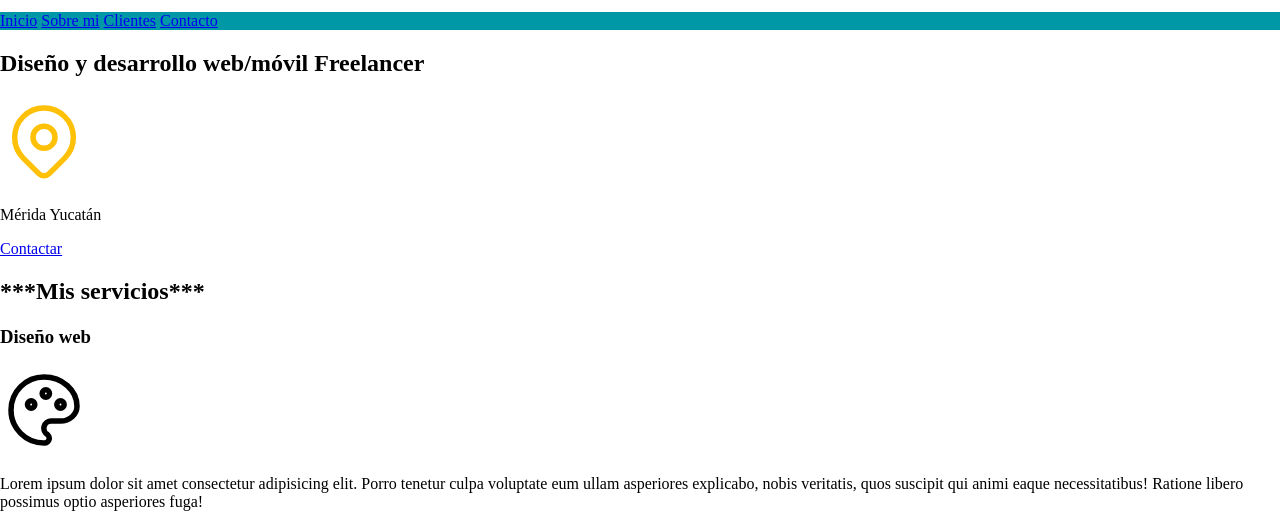
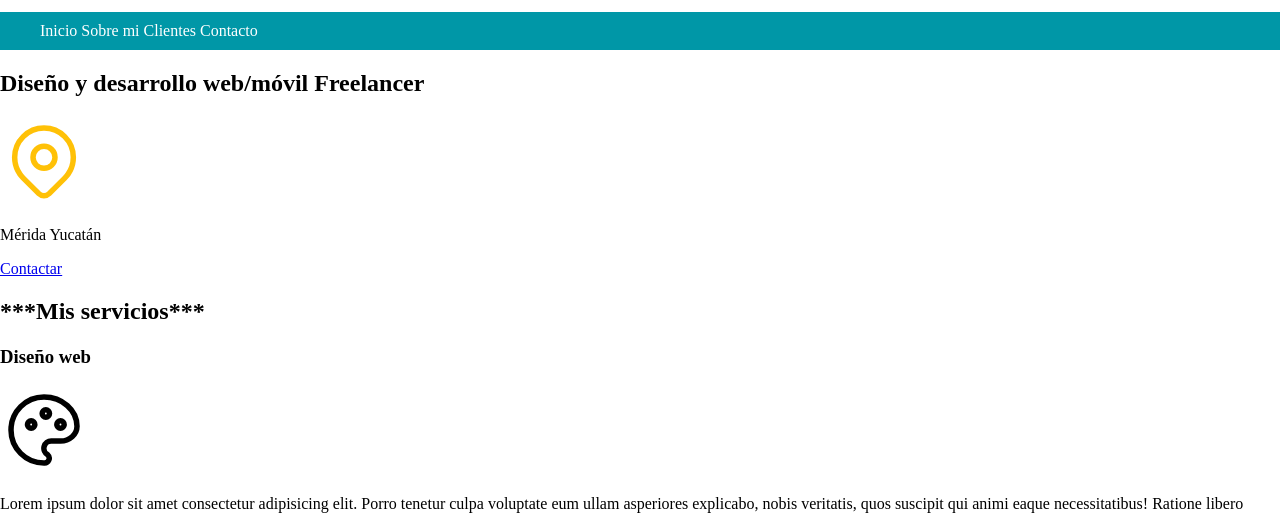
Before and after one commit to echeverriadar/Developer-Page, a plain HTML site: page index.html in a window 1280 px wide. Shown: the part 83-597 px from the top of the page. Drawn offline with Linux system fonts and the light colour scheme.

Commit message:
Advances with nav

```diff
--- a/css/styles.css
+++ b/css/styles.css
@@ -30,3 +30,28 @@ body{
 .Navegación-Principal{
     background-color: var(--secundario);
 }
+
+.contenedor {
+    width: 120rem;
+    /*margin-top:0;
+    margin-bottom: 0;
+    margin-left: auto;
+    margin-right: auto; */
+
+    /*margin: 0 auto 0 auto; Tomando las posiciones de in reloj*/
+    margin: 0 auto; /*El primer valor corresponde a top botom y el segundo valor corresponde a rigth y left */
+}
+
+.nav-bg{
+    background-color: var(--secundario);
+}
+
+.Navegación-Principal {
+    padding: 1rem;
+
+}
+
+.Navegación-Principal a{
+    color: var(--blanco);
+    text-decoration: none;
+}
--- a/index.html
+++ b/index.html
@@ -17,6 +17,7 @@
 
     <link rel="preload" href="css/styles.css" as="style">
     <link rel="stylesheet" href="css/styles.css">
+
     <title>Document</title>
 </head>
 <body>
@@ -25,12 +26,14 @@
         <h1 class="titulo">Echeverria Huchim Darwin <span>Developer</span></h1>
     </header>
 
-    <nav class="Navegación-Principal">
+    <div class="nav-bg">
+        <nav class="Navegación-Principal contenedor">
             <a href="https://es-la.facebook.com/">Inicio</a>
             <a href="#">Sobre mi</a>
             <a href="#">Clientes</a>
             <a href="#">Contacto</a>
         </nav>
+    </div>
 
     <section>
         <h2>Diseño y desarrollo web/móvil Freelancer</h2>
```
Lines whose indentation alone changed are shown as unchanged.
